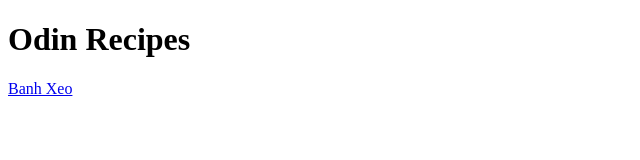
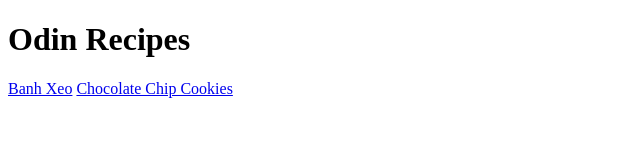
Before and after one commit to fireram360/odin-recipes, a plain HTML site: page index.html in a window 1280 px wide. Shown: the whole page, without its empty margins (0-640 px from the left). Drawn offline with Linux system fonts and the light colour scheme.

Commit message:
Add Chocolate-chip-cookie.html hyperlink

```diff
--- a/index.html
+++ b/index.html
@@ -8,5 +8,6 @@
     <body>
         <h1>Odin Recipes</h1>
         <a href="recipes/banh-xeo.html">Banh Xeo</a>
+        <a href="recipes/chocolate-chip-cookie.html">Chocolate Chip Cookies</a>
     </body>
 </html>
```
